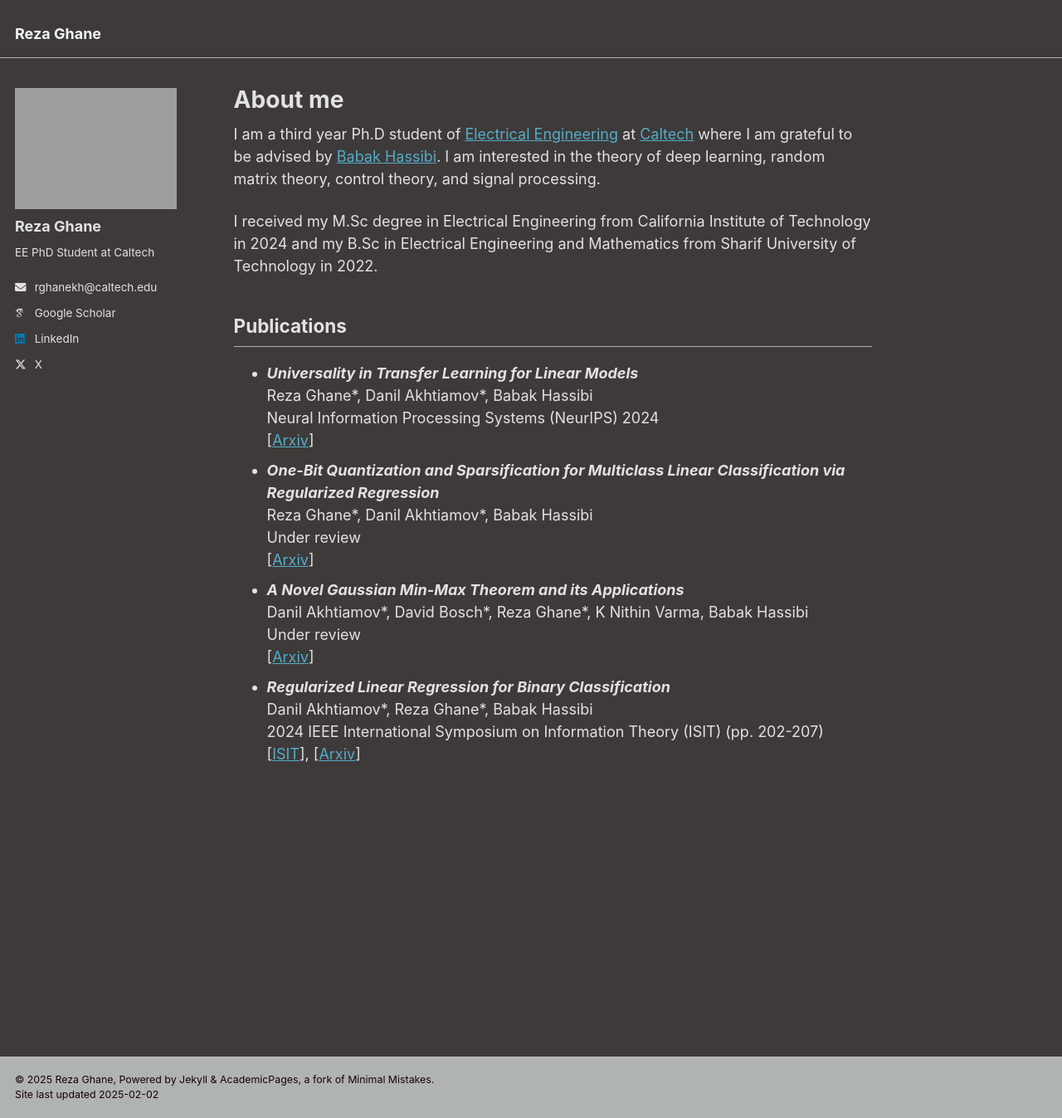
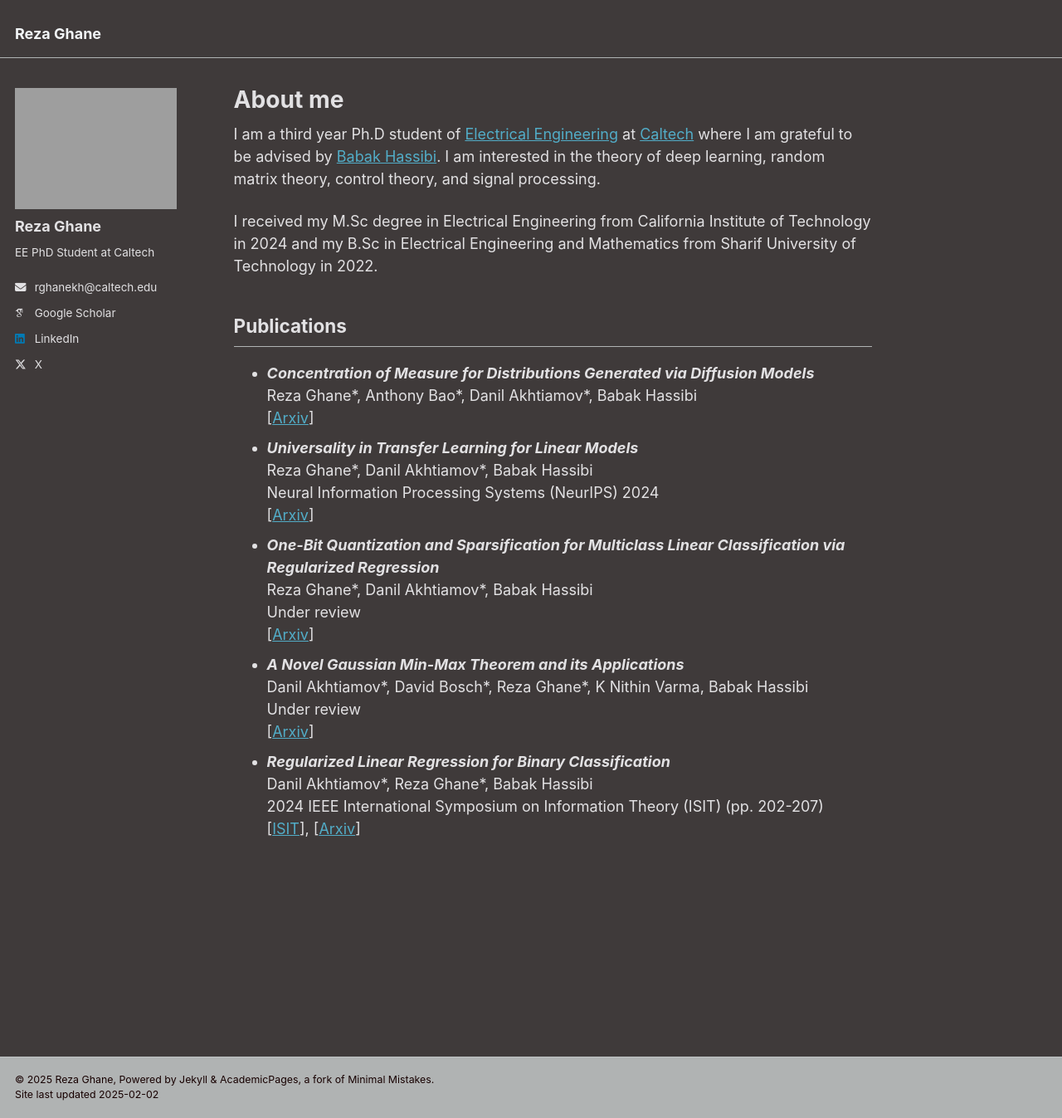
Before and after one commit to ReGhane/ReGhane.github.io, a Jekyll site: the page built from _pages/about.md, in a window 1280 px wide and 1347 px high. Shown: the whole window at 83% size. Built offline with Jekyll 4.4.1, drawn with Linux system fonts in a browser that asks for light colours; some web fonts are replaced.

Commit message:
added diffusion paper

```diff
--- a/_pages/about.md
+++ b/_pages/about.md
@@ -21,6 +21,11 @@ Publications
 
 <ul>
   <li>
+    <i><b>Concentration of Measure for Distributions Generated via Diffusion Models</b></i><br>
+    Reza Ghane*, Anthony Bao*, Danil Akhtiamov*, Babak Hassibi <br>
+    [<a href="https://arxiv.org/abs/2501.07741">Arxiv</a>]
+  </li>
+  <li>
     <i><b>Universality in Transfer Learning for Linear Models</b></i><br>
     Reza Ghane*, Danil Akhtiamov*, Babak Hassibi <br>
     Neural Information Processing Systems (NeurIPS) 2024 <br>
```
